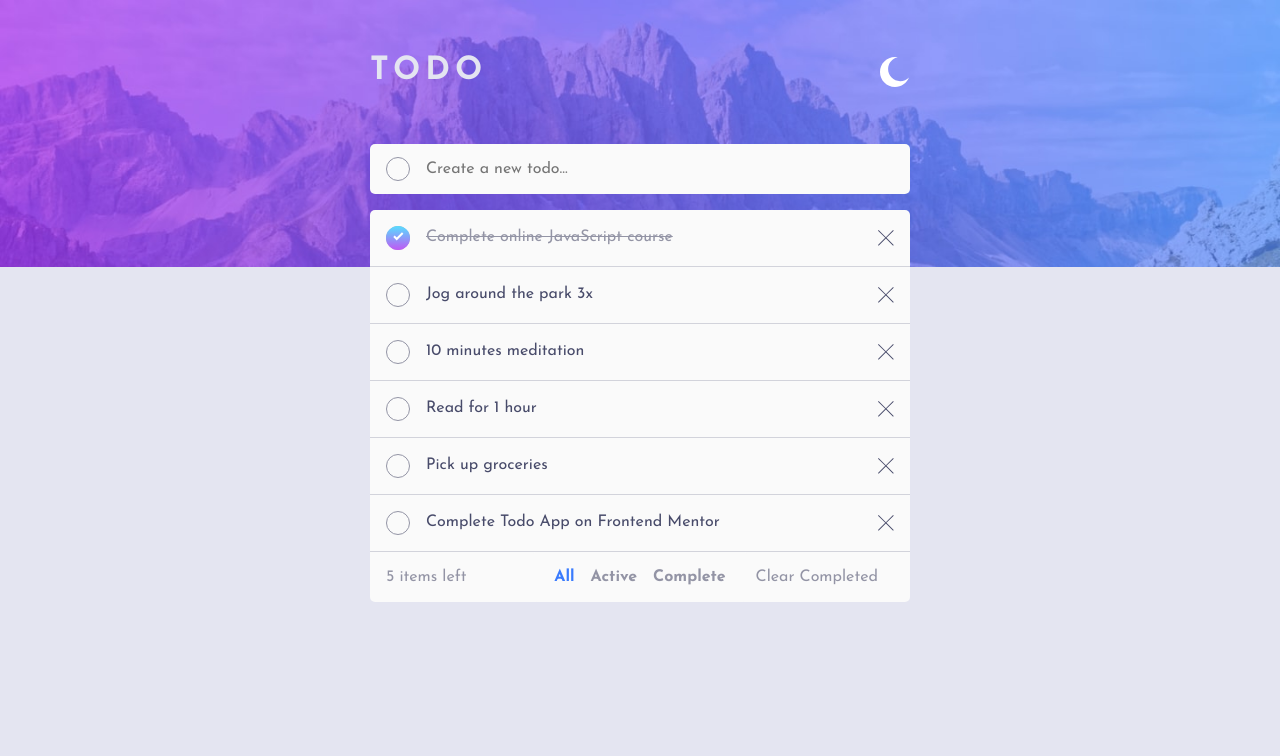
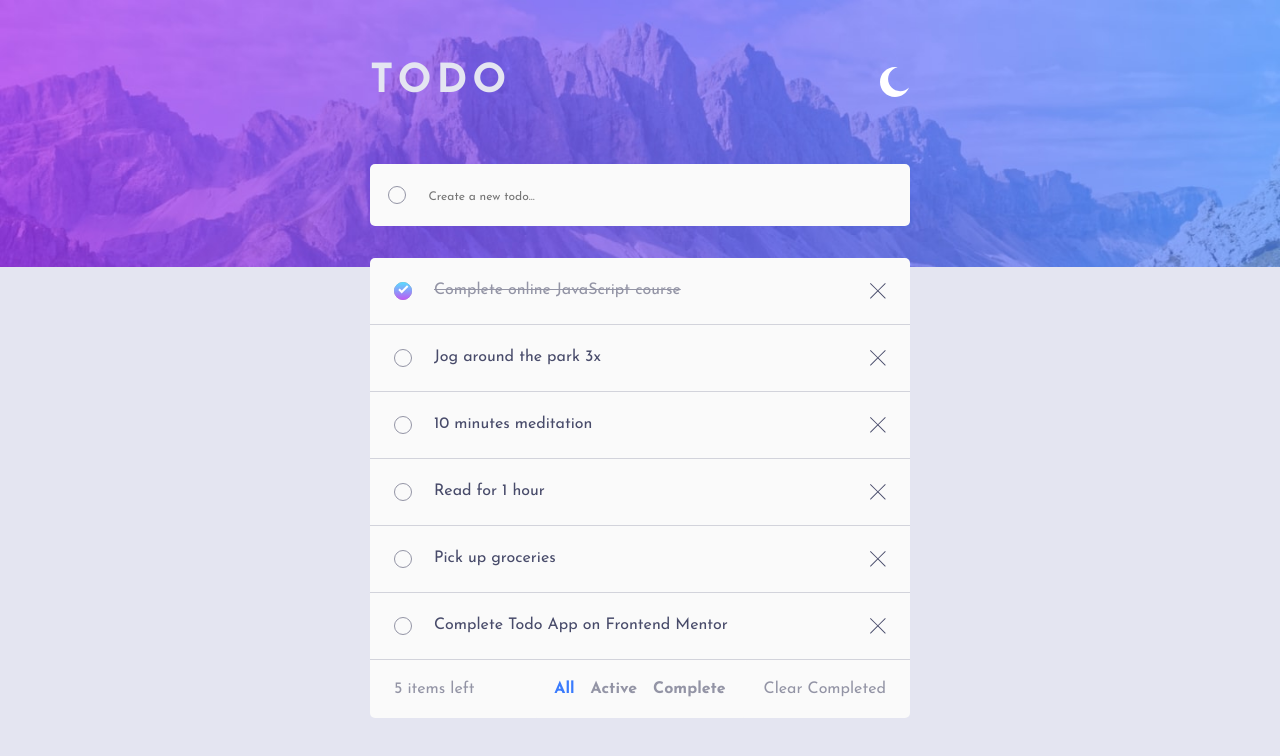
Before and after one commit to samuel-adu/todo-app, a React (Create React App) app: page / in a window 1280 px wide. Shown: the top 756 px of the page. Built offline with nearby package versions, Linux system fonts and the light colour scheme.

Commit message:
update styles

```diff
--- a/src/components/Todo.jsx
+++ b/src/components/Todo.jsx
@@ -14,6 +14,7 @@ function Todo(props) {
         src={cross}
         alt="cross"
         onClick={() => props.handleDelete(props.id)}
+        className="delete-btn"
       />
     </div>
   );
--- a/src/index.css
+++ b/src/index.css
@@ -71,13 +71,13 @@ form {
 }
 
 .circle {
-  width: 1.5em;
-  height: 1.5em;
+  width: 18px;
+  height: 18px;
   border-radius: 50%;
   border: 1px solid var(--clr-primary-500);
   position: absolute;
   top: 50%;
-  left: 1em;
+  left: 1.125em;
   transform: translateY(-50%);
 }
 
@@ -97,6 +97,10 @@ form {
   color: var(--clr-primary-500);
 }
 
+.todo__stats .btn {
+  padding-inline: 0;
+}
+
 .filter-btn:hover {
   color: var(--clr-primary-700);
 }
@@ -107,7 +111,7 @@ form {
 
 .navbar {
   display: flex;
-  padding-block: 2em;
+  padding-block: 1em;
   align-items: center;
   justify-content: space-between;
 }
@@ -117,12 +121,17 @@ form {
 .todo__input {
   background-color: var(--bg-secondary);
   padding: 1em;
-  padding-left: 3.5em;
+  padding-left: 2.925em;
   border: 0;
   border-radius: 5px;
   width: 100%;
   color: var(--clr-primary-700);
   font-size: 1rem;
+  line-height: 1.1;
+}
+
+::placeholder {
+  font-size: 0.75rem;
 }
 
 .todo__input:focus {
@@ -134,8 +143,8 @@ form {
   grid-template-columns: 1em auto 1em;
   gap: 1.5em;
   line-height: 1.1;
-  font-size: 1rem;
-  padding: 1em;
+  font-size: 0.75rem;
+  padding: 1.5em;
   border-bottom: 1px solid var(--clr-primary-400);
   align-items: center;
   color: var(--clr-primary-700);
@@ -147,8 +156,8 @@ input[type="checkbox"] {
   margin: 0;
   font: inherit;
   color: currentColor;
-  width: 1.5em;
-  height: 1.5em;
+  width: 18px;
+  height: 18px;
   border: 0.5px solid var(--clr-primary-500);
   border-radius: 50%;
   display: grid;
@@ -158,8 +167,8 @@ input[type="checkbox"] {
 
 input[type="checkbox"]::before {
   content: url(./images/icon-check.svg);
-  width: 1.5em;
-  height: 1.5em;
+  width: 18px;
+  height: 18px;
   border-radius: 50%;
   transform: scale(0);
   transition: 120ms transform ease-in-out;
@@ -179,7 +188,6 @@ input[type="checkbox"]:checked + label {
 
 input[type="checkbox"]:focus {
   outline: 1px solid var(--clr-accent);
-  outline-offset: max(2px, 1px);
 }
 
 input[type="checkbox"]:hover {
@@ -199,7 +207,7 @@ label {
   display: flex;
   align-items: center;
   justify-content: space-between;
-  padding: 0.5em 1em;
+  padding: 0.75em 1.5em;
   background-color: var(--bg-secondary);
   border-radius: 0 0 5px 5px;
   margin-bottom: 1em;
@@ -213,7 +221,7 @@ label {
   align-items: center;
   justify-content: center;
   width: 100%;
-  padding: 0.5em;
+  padding: 0.75em;
   border-radius: 5px;
 }
 
@@ -223,8 +231,29 @@ label {
   body {
     background-image: url("./images/bg-desktop-light.jpg");
   }
+
   body.dark {
     background-image: url("./images/bg-desktop-dark.jpg");
+  }
+
+  .navbar {
+    padding-block: 2em;
+  }
+
+  .logo {
+    font-size: 2.5rem;
+  }
+
+  form {
+    margin-bottom: 2em;
+  }
+
+  .todo__input {
+    font-size: 1.25rem;
+  }
+
+  .form-control {
+    font-size: 1rem;
   }
 
   .todo__footer {
```
